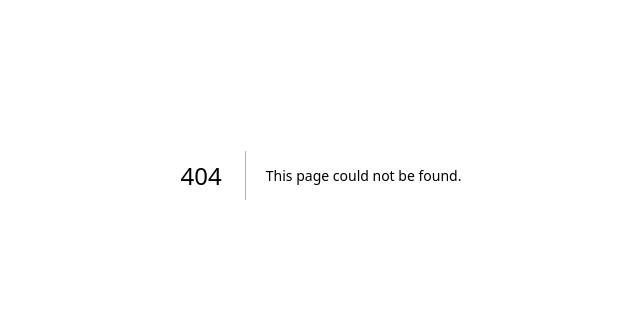
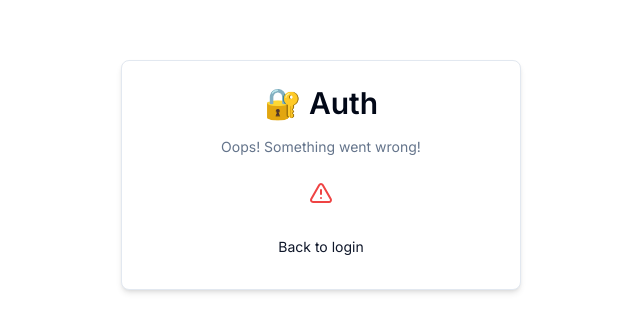
Before and after one commit to choosenname/One-team, a Next.js app: page /auth/error in a window 1280 px wide. Before the commit this address had no page. Shown: the part 225-556 px from the top of the page, without its empty margins (319-959 px from the left). Built offline with nearby package versions, Linux system fonts and the light colour scheme.

Commit message:
fix: fix login

```diff
--- /dev/null
+++ b/app/(auth)/auth/error/page.tsx
@@ -0,0 +1,9 @@
+import { ErrorCard } from "@/components/auth/error-card";
+
+const AuthErrorPage = () => {
+    return (
+        <ErrorCard />
+    );
+};
+
+export default AuthErrorPage;
--- a/auth.ts
+++ b/auth.ts
@@ -12,6 +12,10 @@
     signIn,
     signOut,
 } = NextAuth({
+    pages: {
+        signIn: "/auth/login",
+        error: "/auth/error",
+    },
     callbacks: {
         async session({ token, session }) {
             if (token.sub && session.user) {
--- /dev/null
+++ b/components/auth/error-card.tsx
@@ -0,0 +1,17 @@
+import { TriangleAlert } from "lucide-react";
+
+import { CardWrapper } from "@/components/auth/card-wrapper";
+
+export const ErrorCard = () => {
+    return (
+        <CardWrapper
+            headerLabel="Oops! Something went wrong!"
+            backButtonHref="/auth/login"
+            backButtonLabel="Back to login"
+        >
+            <div className="w-full flex justify-center items-center">
+                <TriangleAlert className="text-destructive" />
+            </div>
+        </CardWrapper>
+    );
+};
--- a/components/auth/login-form.tsx
+++ b/components/auth/login-form.tsx
@@ -9,13 +9,11 @@
 import {Input} from "@/components/ui/input";
 import {Button} from "@/components/ui/button";
 import {FormError} from "@/components/form-error";
-import {FormSuccess} from "@/components/form-success";
 import {login} from "@/actions/login";
 import {useState, useTransition} from "react";
 
 export const LoginForm = () => {
     const [error, setError] = useState<string | undefined>("");
-    const [success, setSuccess] = useState<string | undefined>("");
     const [isPending, startTransition] = useTransition();
 
     const form = useForm<z.infer<typeof LoginSchema>>({
@@ -28,13 +26,11 @@
 
     const onSubmit = (values: z.infer<typeof LoginSchema>) => {
         setError("");
-        setSuccess("");
 
         startTransition(() => {
             login(values)
                 .then((data) => {
                     setError(data?.error);
-                    // setSuccess(data?.success);
                 });
         });
     }
@@ -88,7 +84,6 @@
                         />
                     </div>
                     <FormError message={error} />
-                    <FormSuccess message={success} />
                     <Button
                         disabled={isPending}
                         type="submit"
--- a/routes.ts
+++ b/routes.ts
@@ -15,6 +15,7 @@
 export const authRoutes = [
     "/login",
     "/register",
+    "/auth/error",
 ];
 
 /**
```
Also changed, not shown: actions/login.ts (+7 -0 lines).
